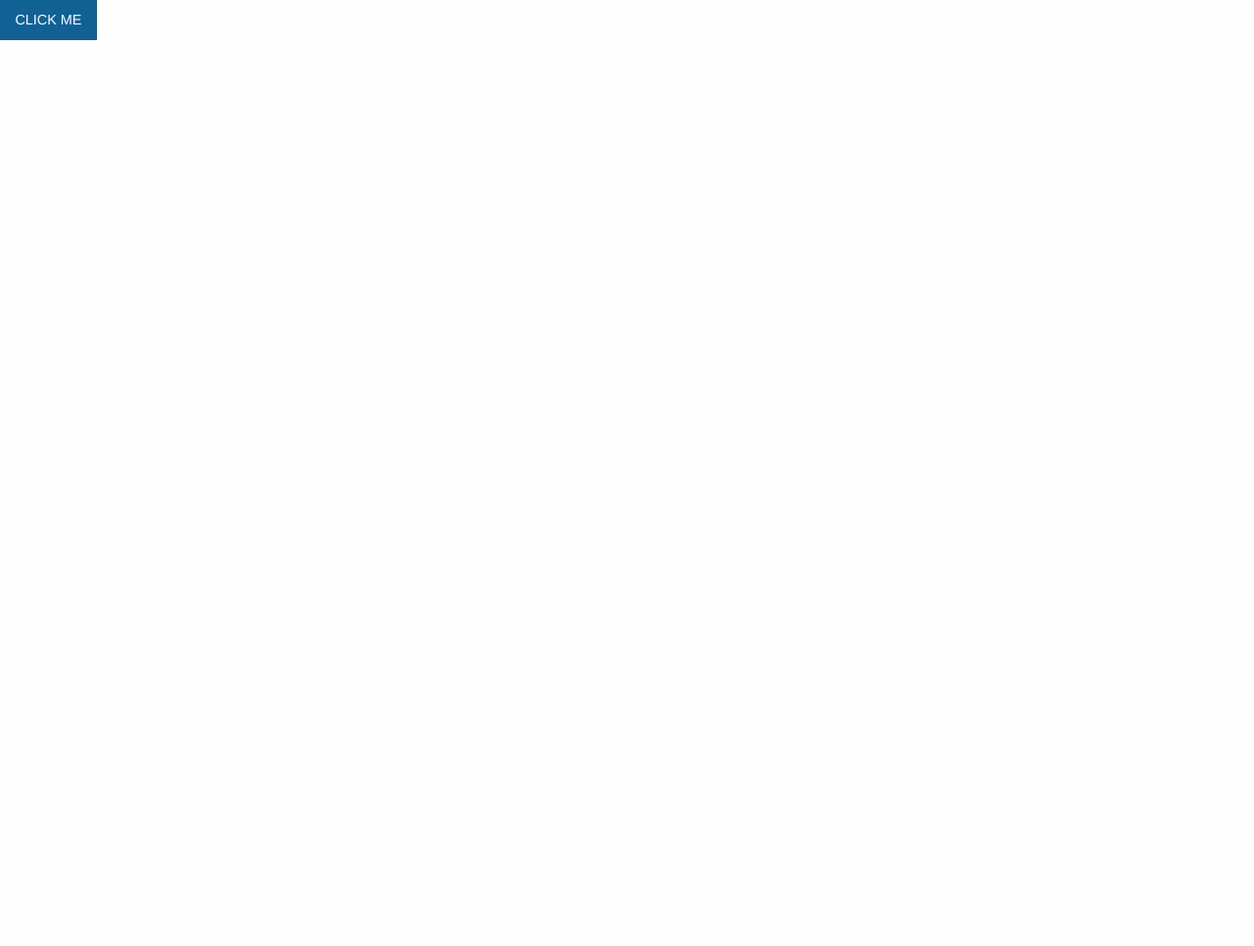
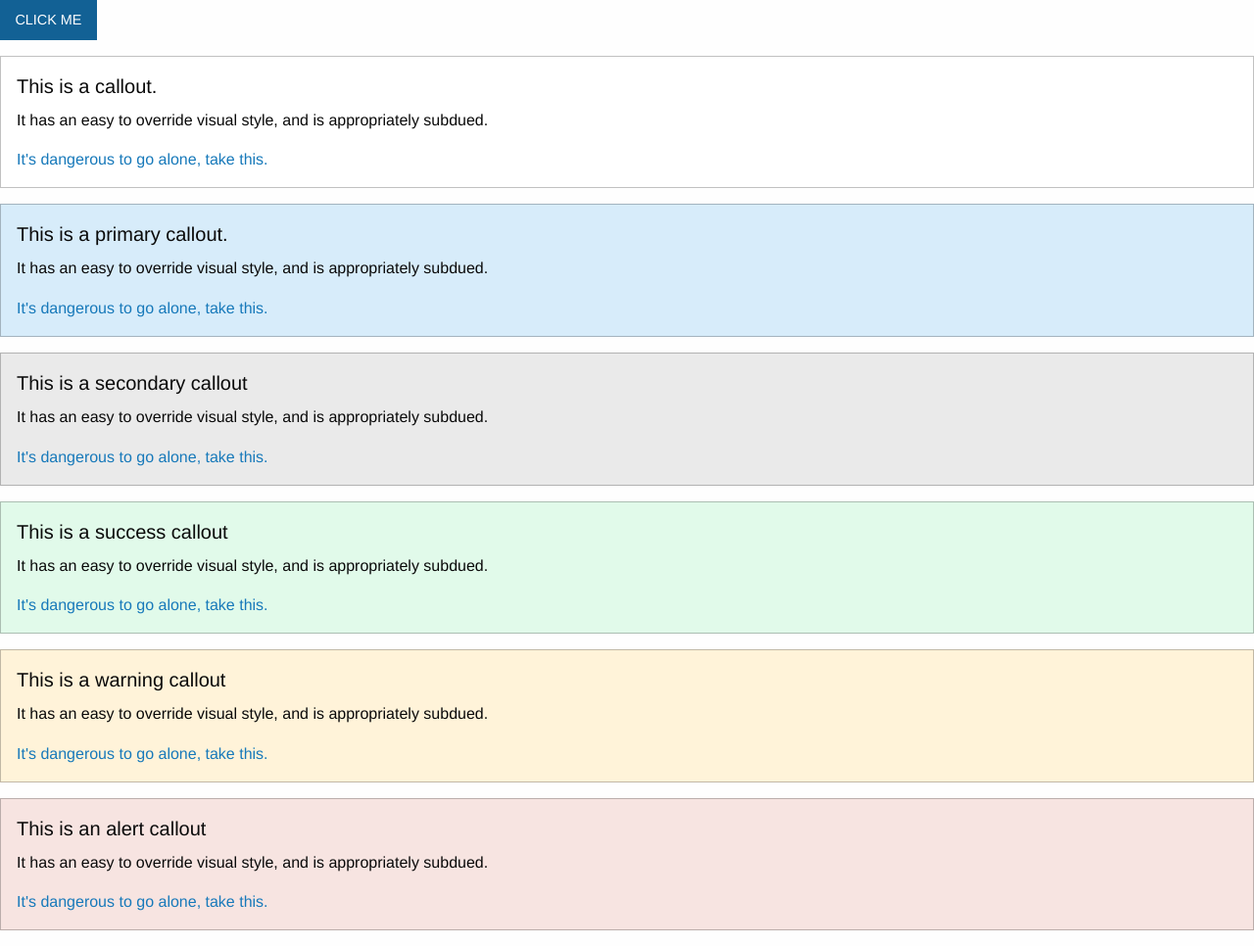
Before and after one commit to parkhub/parkhub-css-framework, a website: page index.html in a window 1280 px wide. Shown: the whole page at 98% size. Before the commit the page ends 800 px from the top, so only its background shows below. Drawn offline with Linux system fonts and the light colour scheme.

Commit message:
"added callout to index file"

```diff
--- a/index.html
+++ b/index.html
@@ -1,11 +1,50 @@
 <!DOCTYPE html>
 <html lang="en">
-<head>
-	<meta charset="UTF-8">
-	<title>Kitchen Sink</title>
-  <link href="dist/styles.css" rel="stylesheet">
-</head>
+
+	<head>
+		<meta charset="UTF-8">
+		<title>ParkHub UI Styles</title>
+	  <link href="dist/styles.css" rel="stylesheet">
+	</head>
+
 <body>
   <a class="button primary" href="#">CLICK ME</a>
+
+		<div class="callout">
+			<h5>This is a callout.</h5>
+			<p>It has an easy to override visual style, and is appropriately subdued.</p>
+			<a href="#0">It's dangerous to go alone, take this.</a>
+		</div>
+
+		<div class="callout primary">
+			<h5>This is a primary callout.</h5>
+			<p>It has an easy to override visual style, and is appropriately subdued.</p>
+			<a href="#0">It's dangerous to go alone, take this.</a>
+		</div>
+
+		<div class="callout secondary">
+			<h5>This is a secondary callout</h5>
+			<p>It has an easy to override visual style, and is appropriately subdued.</p>
+			<a href="#0">It's dangerous to go alone, take this.</a>
+		</div>
+
+		<div class="callout success">
+			<h5>This is a success callout</h5>
+			<p>It has an easy to override visual style, and is appropriately subdued.</p>
+			<a href="#0">It's dangerous to go alone, take this.</a>
+		</div>
+
+		<div class="callout warning">
+			<h5>This is a warning callout</h5>
+			<p>It has an easy to override visual style, and is appropriately subdued.</p>
+			<a href="#0">It's dangerous to go alone, take this.</a>
+		</div>
+
+		<div class="callout alert">
+			<h5>This is an alert callout</h5>
+			<p>It has an easy to override visual style, and is appropriately subdued.</p>
+			<a href="#0">It's dangerous to go alone, take this.</a>
+		</div>
+
 </body>
 </html>
```
